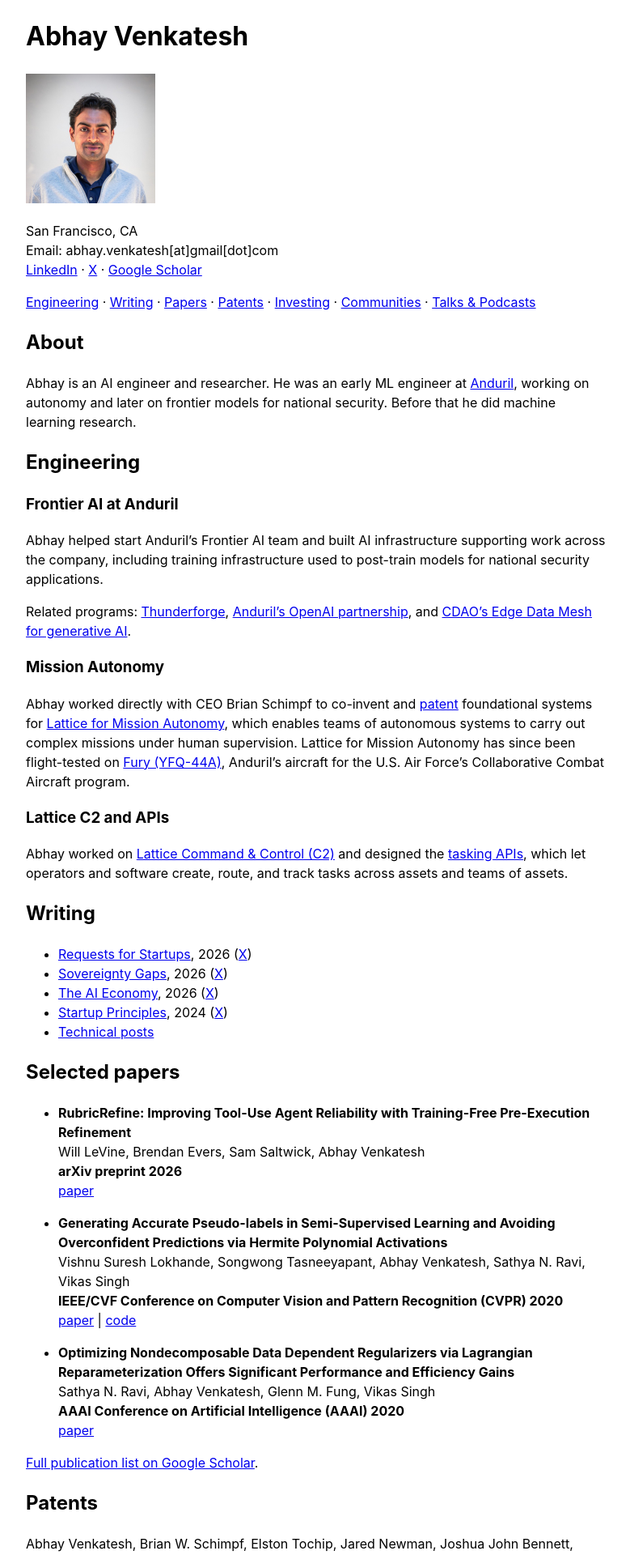
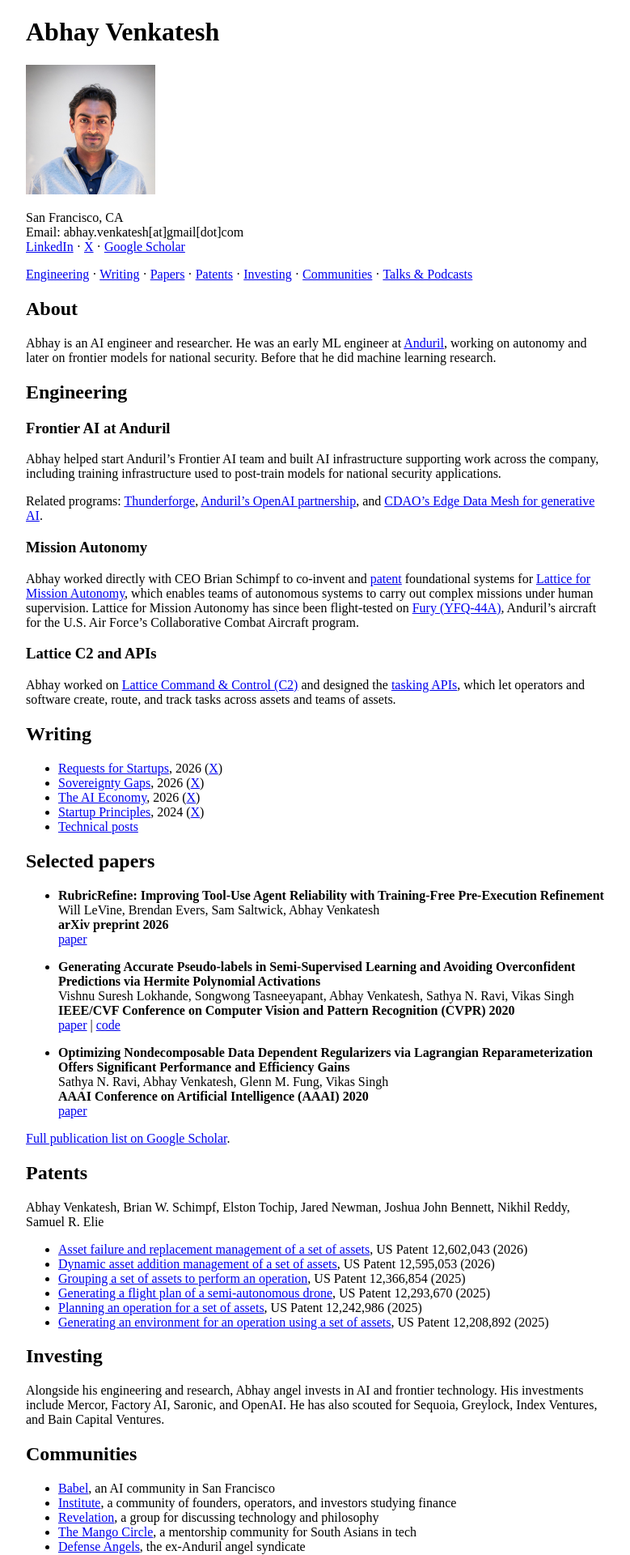
Before and after one commit to abhay-venkatesh/abhay-venkatesh.github.io, a Jekyll site: the page built from _pages/about.md, in a window 1280 px wide. Shown: the top 1920 px of the page at 81% size, without its empty margins (248-1027 px from the left). Built offline with Jekyll 4.4.1, drawn with Linux system fonts in a browser that asks for light colours.

Commit message:
Return to the browser default font

```diff
--- a/_layouts/default.html
+++ b/_layouts/default.html
@@ -24,7 +24,7 @@
     <link rel="apple-touch-icon" href="{{ '/apple-touch-icon.png' | relative_url }}">
     <link rel="canonical" href="{{ page.url | absolute_url }}">
     <style>
-      body{font-family:-apple-system,BlinkMacSystemFont,"Segoe UI",Roboto,Helvetica,Arial,sans-serif;line-height:1.5;max-width:45em;margin:0 auto;padding:0 1em}
+      body{max-width:45em;margin:0 auto;padding:0 1em}
       .section-link{color:inherit;text-decoration:none}
       .section-link:hover,.section-link:focus-visible{text-decoration:underline}
     </style>
```
